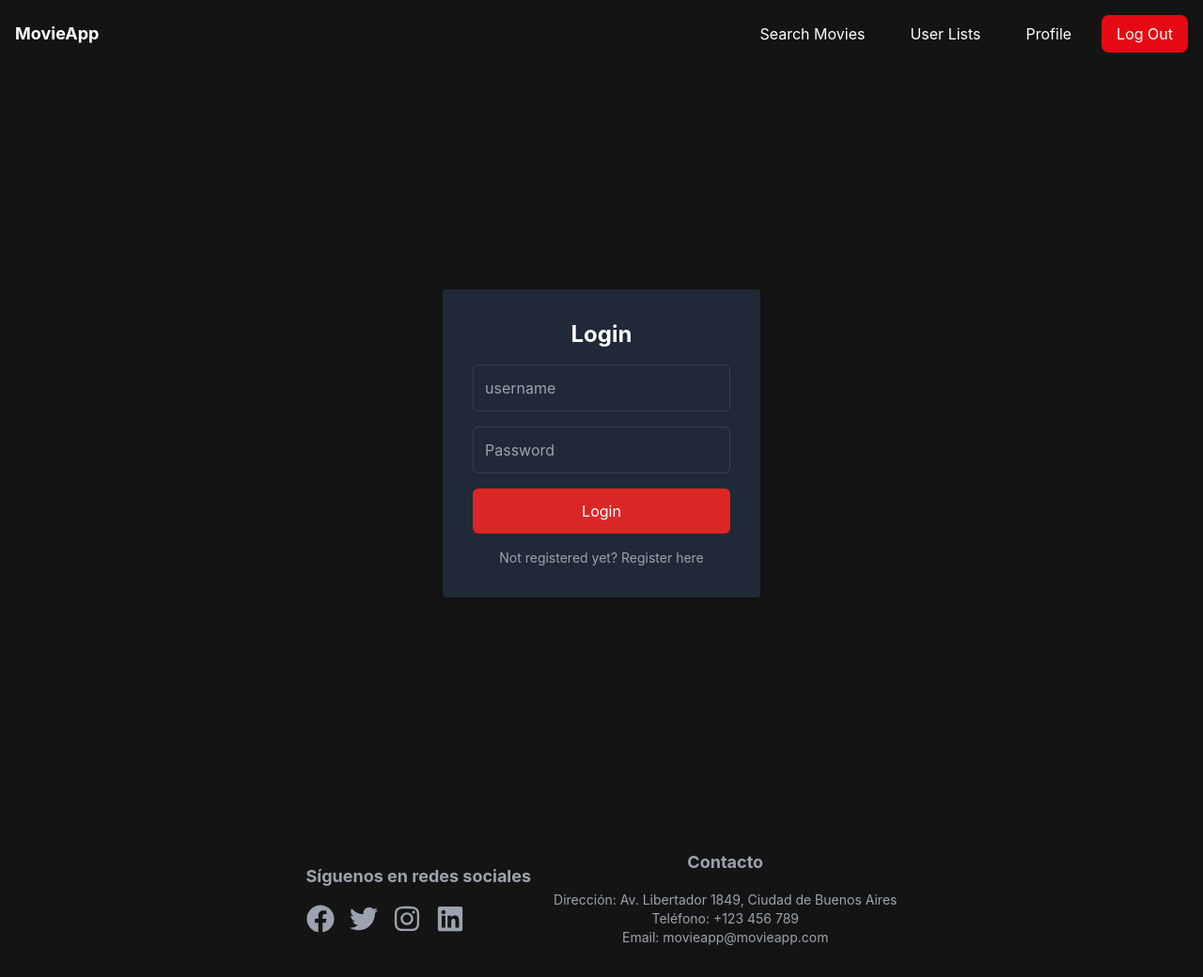
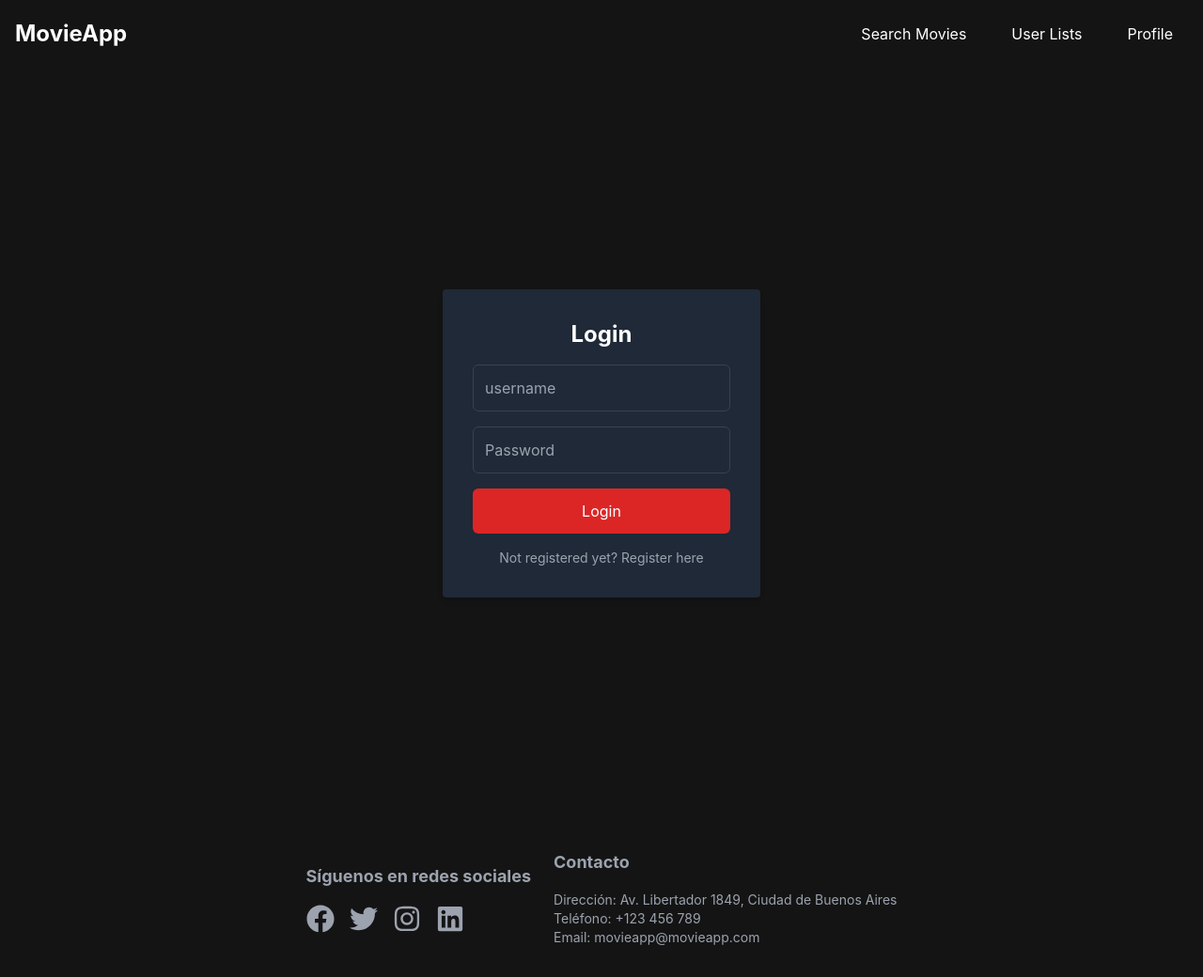
Before and after one commit to FranciscoWatson/Movie-App, a React (Create React App) app in the folder Movie-App-React-WebApp/movie-webapp/: page /Login in a window 1280 px wide. Shown: the whole page at 94% size. Built offline with nearby package versions, Linux system fonts and the light colour scheme.

Commit message:
Adding Carrousel and responsive features

```diff
--- a/Movie-App-React-WebApp/movie-webapp/src/Components/Footer.jsx
+++ b/Movie-App-React-WebApp/movie-webapp/src/Components/Footer.jsx
@@ -4,10 +4,10 @@ import { FaFacebook, FaTwitter, FaInstagram, FaLinkedin } from 'react-icons/fa';
 const Footer = () => {
   return (
     <footer className="bg-netflix-dark py-8 text-white">
-      <div className="container mx-auto flex justify-center items-center">
-        <div className="mr-6">
+      <div className="container mx-auto px-4 sm:px-6 lg:px-8 flex flex-col sm:flex-row justify-center items-center">
+        <div className="mb-6 sm:mb-0 sm:mr-6 text-center sm:text-left">
           <h3 className="text-lg font-bold mb-4 text-gray-400">Síguenos en redes sociales</h3>
-          <div className="flex items-center space-x-4">
+          <div className="flex justify-center sm:justify-start items-center space-x-4">
             <a href="https://www.facebook.com/" target="_blank" rel="noopener noreferrer">
               <FaFacebook className="text-3xl hover:text-blue-500 text-gray-400 transition-colors duration-300" />
             </a>
@@ -22,7 +22,7 @@ const Footer = () => {
             </a>
           </div>
         </div>
-        <div>
+        <div className="text-center sm:text-left">
           <h3 className="text-lg font-bold mb-4 text-gray-400">Contacto</h3>
           <p className="text-sm text-gray-400">Dirección: Av. Libertador 1849, Ciudad de Buenos Aires</p>
           <p className="text-sm text-gray-400">Teléfono: +123 456 789</p>
--- a/Movie-App-React-WebApp/movie-webapp/src/Components/NavBar.jsx
+++ b/Movie-App-React-WebApp/movie-webapp/src/Components/NavBar.jsx
@@ -14,16 +14,15 @@ const NavBar = () => {
   };
 
   return (
-    <div className="bg-netflix-dark text-white p-4">
+    <nav className="bg-netflix-dark text-white p-4 shadow-lg">
       <div className="container mx-auto flex justify-between items-center">
-        <Link to="/" className="text-lg font-bold hover:text-netflix-red">
+        <Link to="/" className="text-2xl font-bold text-white hover:text-netflix-red transition duration-300">
           MovieApp
         </Link>
-
         <div className="md:hidden">
           <button
             onClick={() => setIsOpen(!isOpen)}
-            className="text-2xl text-white hover:text-netflix-red focus:outline-none"
+            className="text-2xl text-white hover:text-netflix-red focus:outline-none transition duration-300"
           >
             <svg
               xmlns="http://www.w3.org/2000/svg"
@@ -50,41 +49,42 @@ const NavBar = () => {
             </svg>
           </button>
         </div>
-
-        <div className={`md:flex space-x-4 ${isOpen ? 'block' : 'hidden'}`}>
+        <div className={`md:flex md:items-center md:space-x-4 ${isOpen ? 'block' : 'hidden'}`}>
           <Link
             to="/moviesearch"
             onClick={() => setIsOpen(false)}
-            className="hover:bg-netflix-red px-4 py-2 rounded block md:inline-block"
+            className="block md:inline-block px-4 py-2 mt-2 md:mt-0 rounded-md hover:bg-netflix-red transition duration-300"
           >
             Search Movies
           </Link>
           <Link
             to="/userlists"
             onClick={() => setIsOpen(false)}
-            className="hover:bg-netflix-red px-4 py-2 rounded block md:inline-block"
+            className="block md:inline-block px-4 py-2 mt-2 md:mt-0 rounded-md hover:bg-netflix-red transition duration-300"
           >
             User Lists
           </Link>
           <Link
             to="/profile"
             onClick={() => setIsOpen(false)}
-            className="hover:bg-netflix-red px-4 py-2 rounded block md:inline-block"
+            className="block md:inline-block px-4 py-2 mt-2 md:mt-0 rounded-md hover:bg-netflix-red transition duration-300"
           >
             Profile
           </Link>
+          {isLoggedIn && (
             <button
               onClick={() => {
                 handleSignOut();
                 setIsOpen(false);
               }}
-            className="px-4 py-2 bg-netflix-red hover:bg-red-700 rounded-lg transition duration-300"
+              className="block md:inline-block px-4 py-2 mt-2 md:mt-0 bg-netflix-red hover:bg-red-700 rounded-md transition duration-300"
             >
               Log Out
             </button>
+          )}
         </div>
       </div>
-    </div>
+    </nav>
   );
 };
 
--- /dev/null
+++ b/Movie-App-React-WebApp/movie-webapp/src/pages/LandingPage/Carrousel.jsx
@@ -0,0 +1,55 @@
+import React, { useEffect, useState, useRef } from 'react';
+
+const IMAGE_BASE_URL = "https://image.tmdb.org/t/p/original"; // Cambiado a original para mejor resolución
+
+const Carousel = ({ movies }) => {
+  const [currentIndex, setCurrentIndex] = useState(0);
+  const timeoutRef = useRef(null);
+
+  useEffect(() => {
+    const nextSlide = () => {
+      setCurrentIndex((prevIndex) => (prevIndex === movies.length - 1 ? 0 : prevIndex + 1));
+    };
+
+    timeoutRef.current = setTimeout(nextSlide, 5000); // Aumentado el tiempo de espera a 5 segundos
+
+    return () => {
+      clearTimeout(timeoutRef.current);
+    };
+  }, [currentIndex, movies.length]);
+
+  return (
+    <div className="relative w-full h-[500px] overflow-hidden"> {/* Aumentado la altura a 500px */}
+      <div className="flex transition-transform duration-1000" style={{ transform: `translateX(-${currentIndex * 100}%)` }}>
+        {movies.map((movie, index) => (
+          <div key={movie.id} className="w-full flex-shrink-0">
+            <img
+              src={`${IMAGE_BASE_URL}${movie.backdrop_path}`}
+              alt={movie.title}
+              className="w-full h-[500px] object-cover"
+            />
+            <div className="absolute bottom-0 bg-gradient-to-t from-black to-transparent w-full p-4">
+              <h3 className="text-lg font-bold text-white">{movie.title}</h3>
+            </div>
+          </div>
+        ))}
+      </div>
+      <div className="absolute inset-0 flex justify-between items-center p-4">
+        <button
+          onClick={() => setCurrentIndex(currentIndex === 0 ? movies.length - 1 : currentIndex - 1)}
+          className="bg-gray-800 bg-opacity-50 text-white px-2 py-1 rounded-full"
+        >
+          {"<"}
+        </button>
+        <button
+          onClick={() => setCurrentIndex((currentIndex + 1) % movies.length)}
+          className="bg-gray-800 bg-opacity-50 text-white px-2 py-1 rounded-full"
+        >
+          {">"}
+        </button>
+      </div>
+    </div>
+  );
+};
+
+export default Carousel;
--- a/Movie-App-React-WebApp/movie-webapp/src/pages/LandingPage/LandingPage.jsx
+++ b/Movie-App-React-WebApp/movie-webapp/src/pages/LandingPage/LandingPage.jsx
@@ -3,6 +3,8 @@ import { fetchMoviesByCategory } from "../../Services/ApiReference";
 import MovieCategoryRow from "../../Components/MovieCategoryRow";
 import MovieDetails from "../MovieSearch/Components/MovieDetails";
 import { useAuth } from "../../Context/AuthContext";
+import Carousel from "../LandingPage/Carrousel";
+
 
 const LandingPage = () => {
     const [popularMovies, setPopularMovies] = useState([]);
@@ -47,10 +49,15 @@ const LandingPage = () => {
     return (
         <div className="min-h-screen bg-netflix-dark text-white px-4 py-8">
             <h1 className="text-3xl font-bold text-center mb-8">Welcome! {authUser?.username}</h1>
-            <MovieCategoryRow title="Popular Movies" movies={popularMovies} onMovieSelect={handleMovieSelect} />
-            <MovieCategoryRow title="Upcoming Movies" movies={upcomingMovies} onMovieSelect={handleMovieSelect} />
-            <MovieCategoryRow title="Now Playing Movies" movies={nowPlayingMovies} onMovieSelect={handleMovieSelect} />
-            <MovieCategoryRow title="Top Rated Movies" movies={topRatedMovies} onMovieSelect={handleMovieSelect} />
+            <div className="mb-8">
+                <Carousel movies={popularMovies} /> {/* Añadimos el componente Carousel */}
+            </div>
+            <div className="space-y-8">
+                <MovieCategoryRow title="Popular Movies" movies={popularMovies} onMovieSelect={handleMovieSelect} />
+                <MovieCategoryRow title="Upcoming Movies" movies={upcomingMovies} onMovieSelect={handleMovieSelect} />
+                <MovieCategoryRow title="Now Playing Movies" movies={nowPlayingMovies} onMovieSelect={handleMovieSelect} />
+                <MovieCategoryRow title="Top Rated Movies" movies={topRatedMovies} onMovieSelect={handleMovieSelect} />
+            </div>
             {activeMovie && (
                 <MovieDetails
                     movie={activeMovie}
```
Lines whose indentation alone changed are shown as unchanged.
